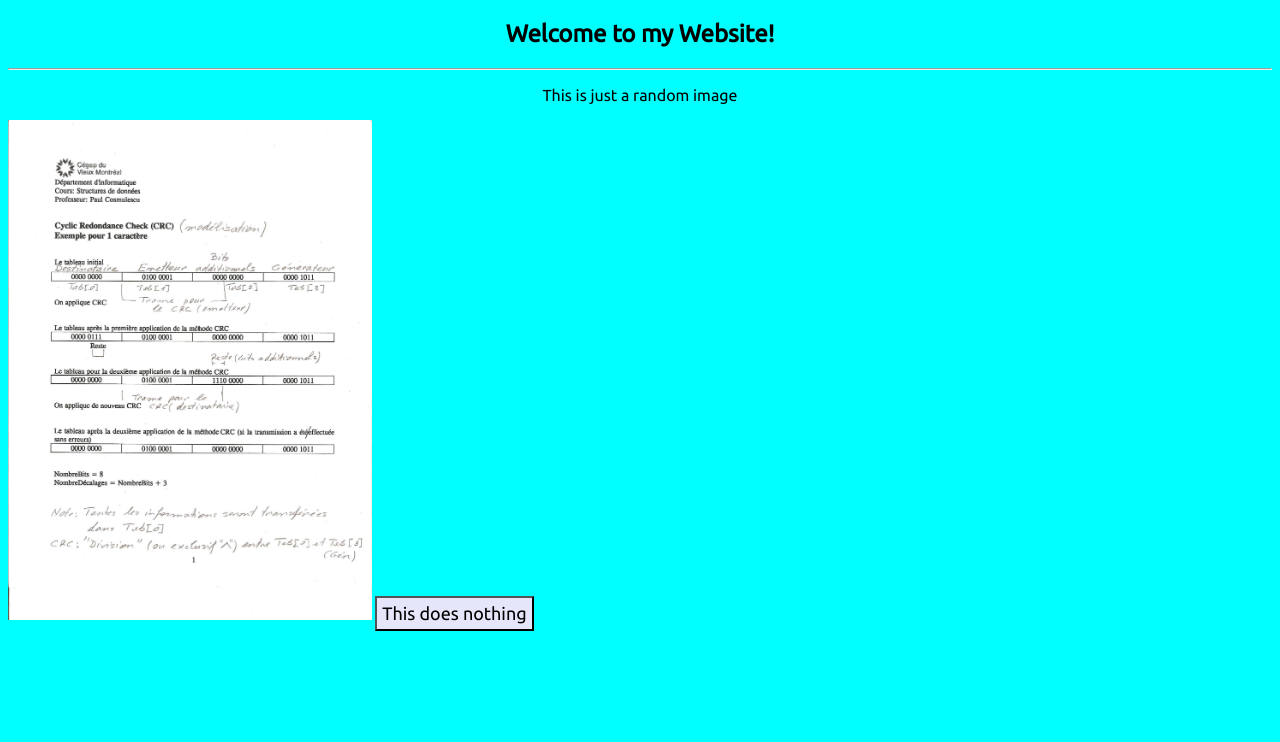
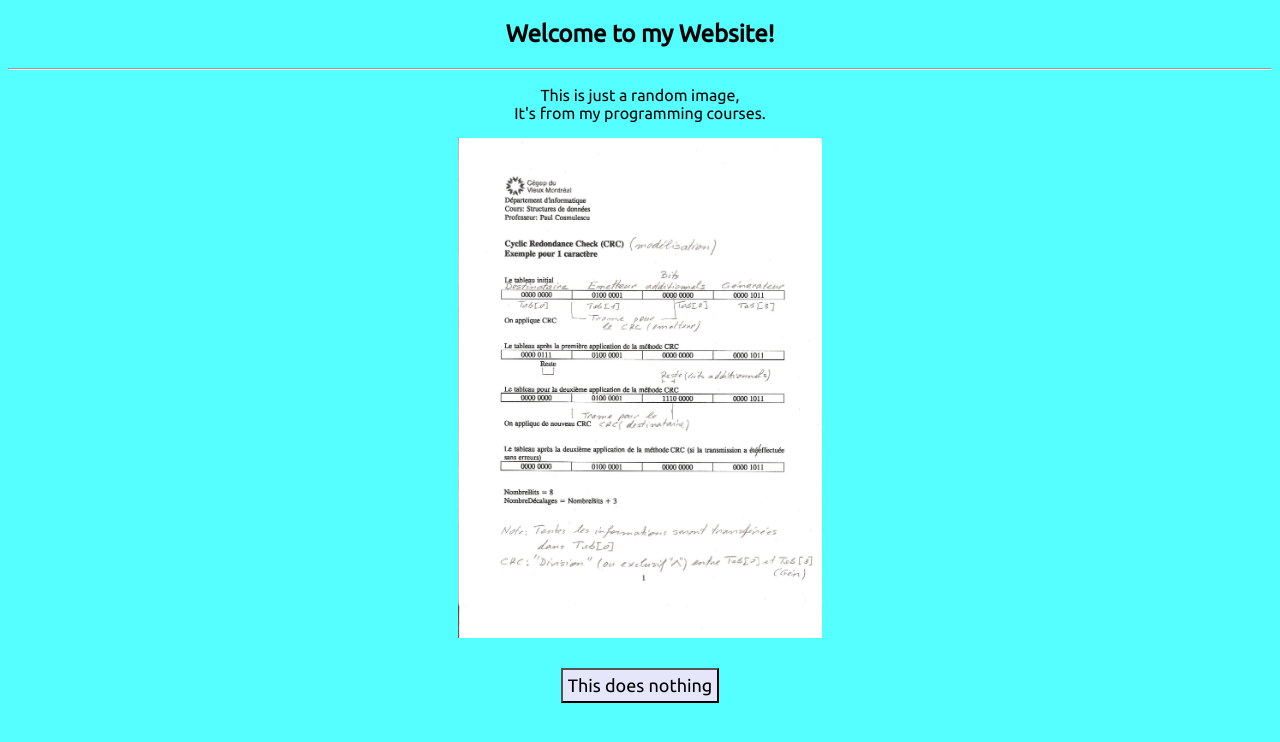
Before and after one commit to blueshiro/blueshiro.github.io, a plain HTML site: page index.html in a window 1280 px wide. Drawn offline with Linux system fonts and the light colour scheme.

Commit message:
Fixed image and button centering

```diff
--- a/index.html
+++ b/index.html
@@ -11,9 +11,9 @@
 
 <body>
   <section id="container">
-    <h1 style="text-align: center;">Welcome to my Website!</h1>
+    <h1>Welcome to my Website!</h1>
     <hr>
-    <p style="text-align: center;">This is just a random image</p>
+    <p>This is just a random image,<br>It's from my programming courses.</p>
     <img src="imgs/Modelisation_CRC.jpeg" alt="I hate my Teacher" style="height: 500px;">
     <button style=>This does nothing</button>
   </section>
--- a/main.css
+++ b/main.css
@@ -1,8 +1,16 @@
 @import url("https://fonts.googleapis.com/css?family=Ubuntu&display=swap");
 
 body {
-    background-color: aqua;
+    background-color: #55ffff;
     font-family: "Ubuntu", sans-serif;
+}
+
+button::-moz-focus-inner {
+    border: 0;
+}
+
+button:focus {
+    outline: 0;
 }
 
 button {
@@ -14,5 +22,30 @@ button {
 
 button:hover {
     font-family: inherit;
-    background-color: lawngreen;
+    background-color: #FFFF55;
 }
+
+h1 {
+    text-align: center;
+}
+
+hr {
+    color: #FFFF55;
+}
+
+p {
+    text-align: center;
+}
+
+img {
+    display: block;
+    margin-left: auto;
+    margin-right: auto;
+}
+
+button {
+    display: block;
+    margin-left: auto;
+    margin-right: auto;
+    margin-top: 30px;
+}
```
